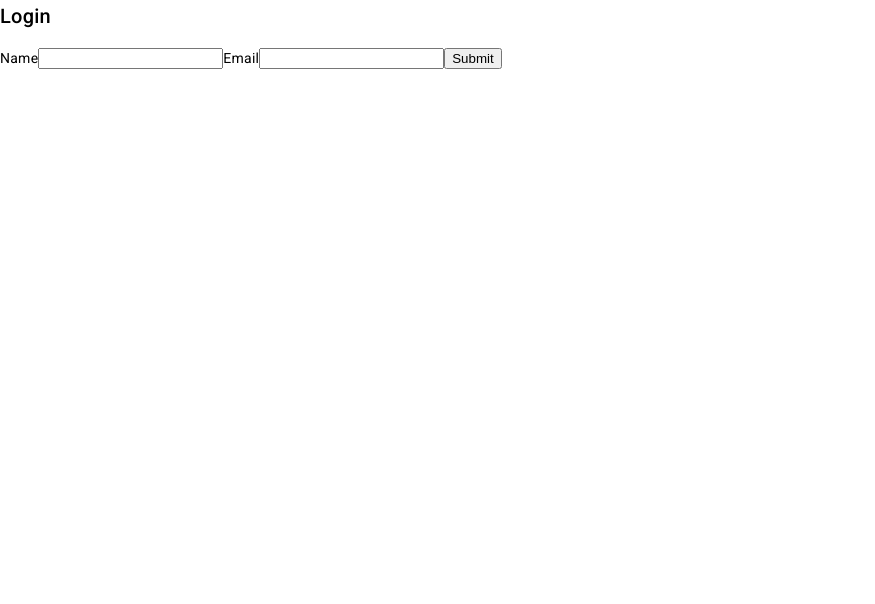
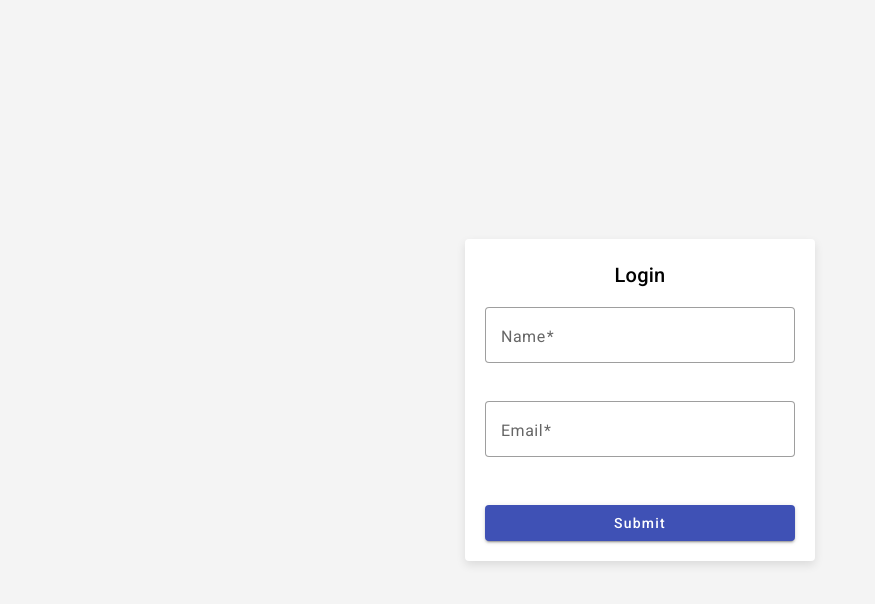
Before and after one commit to AnthonyPlanisek/fetch-take-home, an Angular app: page /login in a window 1280 px wide. Shown: the top 604 px of the page, without its empty margins (0-875 px from the left). Built offline with nearby package versions, Linux system fonts and the light colour scheme.

Commit message:
updated styling

```diff
--- a/src/app/dog-landing-page/dog-landing-page.component.html
+++ b/src/app/dog-landing-page/dog-landing-page.component.html
@@ -1,11 +1,9 @@
-<div class="single-select-container">
-  <div class="single-select-input">
-    <input
-      [(ngModel)]="searchTerm"
-      (ngModelChange)="filterBreeds()"
-      (focus)="showDropdown = true"
-      placeholder="Search for a breed"
-    />
+<div class="landing-page">
+  <!-- Header with search bar, sort button, and favorites button -->
+  <header class="header">
+    <mat-form-field class="search-field">
+      <mat-label>Search for a breed</mat-label>
+      <input matInput [(ngModel)]="searchTerm" (ngModelChange)="filterBreeds()" (focus)="showDropdown = true" placeholder="Search for a breed" />
       <div *ngIf="showDropdown" class="dropdown">
         <ul>
           <li *ngFor="let breed of filteredBreeds" (click)="selectBreed(breed)">
@@ -13,29 +11,31 @@
           </li>
         </ul>
       </div>
-  </div>
+    </mat-form-field>
 
-  <button (click)="openFavoritesModal()">Show Favorites</button>
+    <button mat-raised-button (click)="openFavoritesModal()">Show Favorites</button>
 
-  <button *ngIf="detailedDogs.length > 0" (click)="toggleSortOrder()">
+    <button *ngIf="detailedDogs.length > 0" mat-raised-button (click)="toggleSortOrder()">
       Sort {{ isAscending ? 'Descending' : 'Ascending' }}
     </button>
+  </header>
 
-<!-- Displays dogs from search -->
-<div class="dogs-list" *ngIf="detailedDogs.length > 0">
+  <!-- Display dogs from search -->
+  <div *ngIf="detailedDogs.length > 0" class="dogs-list">
     <h3>Matching Dogs:</h3>
-  <ul>
-    <li *ngFor="let dog of detailedDogs">
-      <div>
+    <div class="dogs-container">
+      <mat-card *ngFor="let dog of detailedDogs" class="dog-card">
+        <div class="dog-details">
           <h4>{{ dog.name }}</h4>
           <p>{{ dog.breed }}</p>
           <p>Age: {{ dog.age }}</p>
           <p>Zip Code: {{ dog.zip_code }}</p>
-        <img [src]="dog.img" alt="{{ dog.name }}" />
-        <button (click)="toggleFavorite(dog)">
-          <span [class.favorited]="isFavorite(dog)">⭐</span>
+          <button mat-icon-button (click)="toggleFavorite(dog)">
+            <mat-icon [class.favorited]="isFavorite(dog)">star</mat-icon>
           </button>
         </div>
-    </li>
-  </ul>
+        <img mat-card-image [src]="dog.img" alt="{{ dog.name }}" />
+      </mat-card>
     </div>
+  </div>
+</div>
--- a/src/app/dog-landing-page/dog-landing-page.component.scss
+++ b/src/app/dog-landing-page/dog-landing-page.component.scss
@@ -1,77 +1,88 @@
-.multi-select-container {
+.landing-page {
   display: flex;
   flex-direction: column;
-    width: 300px;
+  align-items: center;
+  padding: 16px;
 }
 
-  .multi-select-input {
-    position: relative;
+.header {
+  display: flex;
+  justify-content: space-between;
+  align-items: center;
+  width: 100%;
+  max-width: 900px;
+  margin-bottom: 16px;
 }
 
-  input {
-    width: 100%;
-    padding: 8px;
-    border: 1px solid #ccc;
-    border-radius: 4px;
-    font-size: 16px;
+.search-field {
+  flex: 1;
+  margin-right: 16px;
 }
 
-  .dropdown {
-    position: absolute;
-    top: 35px;
+button {
+  margin-left: 16px;
+}
+
+.dogs-list {
+  display: flex;
+  flex-direction: column;
+  align-items: center;
   width: 100%;
-    background-color: white;
-    border: 1px solid #ccc;
-    max-height: 150px;
-    overflow-y: auto;
-    z-index: 10;
-    border-radius: 4px;
+  max-width: 900px;
+}
+
+.dogs-container {
+  display: grid;
+  grid-template-columns: 1fr 1fr 1fr;
+  gap: 16px;
+  width: 100%;
+  justify-items: center;
+}
+
+.dog-card {
+  display: flex;
+  flex-direction: row;
+  align-items: center;
+  width: 100%;
+  max-width: 400px;
+  padding: 16px;
+}
+
+.dog-details {
+  flex: 1;
+  margin-right: 16px;
+}
+
+mat-card {
+  display: flex;
+  flex-direction: row;
+  width: 100%;
+  max-width: 400px;
+}
+
+mat-card img {
+  max-height: 200px;
+  object-fit: cover;
+}
+
+mat-icon.favorited {
+  color: gold;
+}
+
+h3 {
+  text-align: center;
+  margin-bottom: 16px;
 }
 
 ul {
-    list-style-type: none;
-    margin: 0;
-    padding: 0;
+  padding-left: 16px;
 }
 
 li {
-    padding: 8px;
   cursor: pointer;
+  padding: 8px 0;
 }
 
 li:hover {
   background-color: #f0f0f0;
 }
-
-  .selected-breeds {
-    margin-top: 10px;
-  }
-
-  .selected-breeds ul {
-    list-style-type: none;
-    padding: 0;
-    display: flex;
-    flex-wrap: wrap;
-  }
-
-  .selected-breeds li {
-    background-color: #e0e0e0;
-    padding: 5px 10px;
-    margin: 5px;
-    border-radius: 20px;
-    display: flex;
-    align-items: center;
-  }
-
-  .selected-breeds .remove-breed {
-    background: none;
-    border: none;
-    color: red;
-    font-weight: bold;
-    margin-left: 10px;
-    cursor: pointer;
-  }
-
-  .selected-breeds .remove-breed:hover {
-    color: darkred;
-  }
--- a/src/app/dog-landing-page/dog-landing-page.component.ts
+++ b/src/app/dog-landing-page/dog-landing-page.component.ts
@@ -61,7 +61,6 @@ export class DogLandingPageComponent implements OnInit {
         this.apiService.getDetailedDogs(dogIds).subscribe(
           (detailedDogs) => {
             this.detailedDogs = this.sortDogs(detailedDogs, this.isAscending)
-            console.log(detailedDogs)
           },
           (error) => console.error('Error fetching detailed dogs:', error)
         );
@@ -87,7 +86,7 @@ export class DogLandingPageComponent implements OnInit {
 
   @HostListener('document:click', ['$event'])
   handleClickOutside(event: Event): void {
-    const inputElement = document.querySelector('.single-select-input input');
+    const inputElement = document.querySelector('.landing-page input');
     if (inputElement && !inputElement.contains(event.target as Node)) {
       this.showDropdown = false;
       this.filteredBreeds = [...this.allBreeds];
--- a/src/app/fetch-service.service.ts
+++ b/src/app/fetch-service.service.ts
@@ -40,7 +40,6 @@ export class FetchServiceService {
   }
 
   getDetailedDogs(dogs: any[]): Observable<any[]> {
-    console.log(dogs)
     return this.http.post<any[]>(`${this.apiUrl}/dogs`, dogs, { withCredentials: true });
   }
 
--- a/src/app/login-page/login-page.component.html
+++ b/src/app/login-page/login-page.component.html
@@ -1,12 +1,20 @@
-<div>
+<div class="login-container">
+  <mat-card class="login-card">
     <h2>Login</h2>
     <form (ngSubmit)="onSubmit()">
-      <label for="name">Name</label>
-      <input id="name" [(ngModel)]="name" name="name" required>
+      <mat-form-field appearance="outline">
+        <mat-label>Name</mat-label>
+        <input matInput id="name" [(ngModel)]="name" name="name" required>
+      </mat-form-field>
 
-      <label for="email">Email</label>
-      <input id="email" type="email" [(ngModel)]="email" name="email" required>
+      <mat-form-field appearance="outline">
+        <mat-label>Email</mat-label>
+        <input matInput id="email" type="email" [(ngModel)]="email" name="email" required>
+      </mat-form-field>
 
-      <button type="submit">Submit</button>
+      <button mat-raised-button color="primary" type="submit">
+        Submit
+      </button>
     </form>
-  </div>
+  </mat-card>
+</div>
--- a/src/app/login-page/login-page.component.scss
+++ b/src/app/login-page/login-page.component.scss
@@ -0,0 +1,24 @@
+.login-container {
+    display: flex;
+    justify-content: center;
+    align-items: center;
+    height: 100vh;
+    background-color: #f4f4f4;
+  }
+
+  .login-card {
+    width: 350px;
+    padding: 20px;
+    text-align: center;
+    box-shadow: 0px 4px 10px rgba(0, 0, 0, 0.1);
+  }
+
+  mat-form-field {
+    width: 100%;
+    margin-bottom: 16px;
+  }
+
+  button {
+    width: 100%;
+    margin-top: 10px;
+  }
--- a/src/styles.scss
+++ b/src/styles.scss
@@ -1,4 +1,4 @@
 /* You can add global styles to this file, and also import other style files */
-
+@import '~@angular/material/prebuilt-themes/indigo-pink.css';
 html, body { height: 100%; }
 body { margin: 0; font-family: Roboto, "Helvetica Neue", sans-serif; }
```
Also changed, not shown: src/app/app.module.ts (+11 -0 lines). Lines whose indentation alone changed are shown as unchanged.
